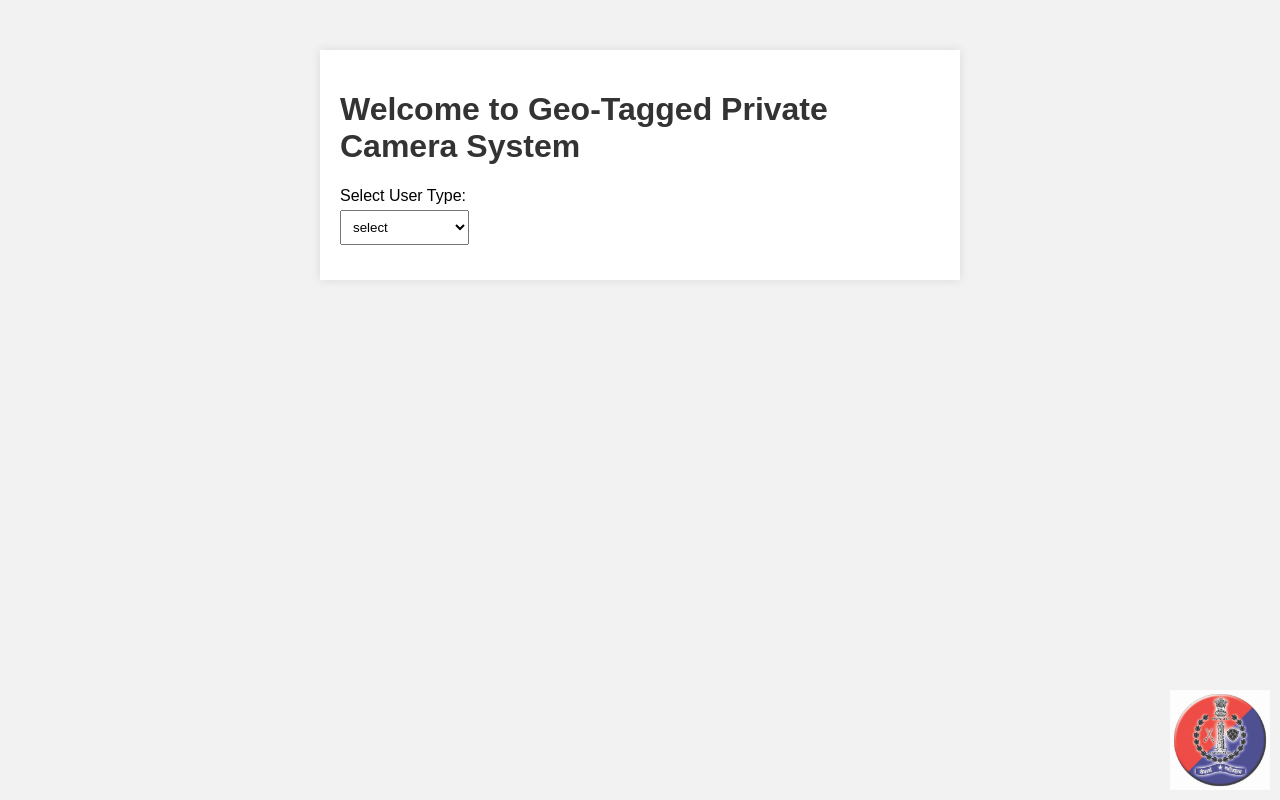
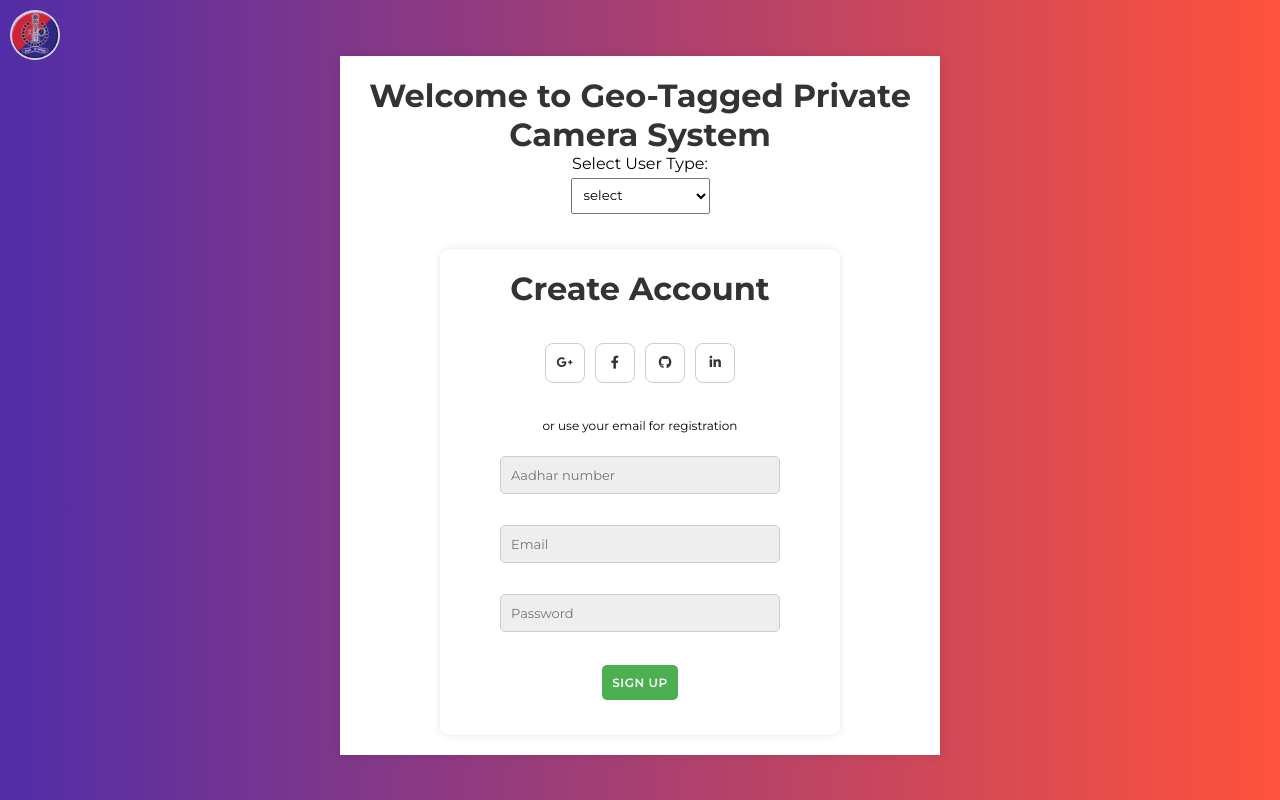
Before and after one commit to Atharshbharathkumar/RJPOLICE_HACK_1084_Security-Fighterz_6, a plain HTML site: page index1.html in a window 1280 px wide. Drawn offline with Linux system fonts and the light colour scheme.

Commit message:
Update index1.html

```diff
--- a/index1.html
+++ b/index1.html
@@ -1,28 +1,94 @@
 <!DOCTYPE html>
 <html lang="en">
+
 <head>
+  <meta charset="UTF-8">
+  <meta name="viewport" content="width=device-width, initial-scale=1.0">
+  <link rel="stylesheet" href="https://cdnjs.cloudflare.com/ajax/libs/font-awesome/6.4.2/css/all.min.css">
+  <link rel="stylesheet" href="style.css">
+  <link rel="stylesheet" href="raj.css">
   <style>
+    body {
+      margin: 0;
+      padding: 0;
+      font-family: Arial, sans-serif;
+    }
+
     #policeLogoContainer {
       position: fixed;
-  bottom: 10px;
-  right: 10px;
-  max-width: 100px;
-  max-height: 100px;
+      top: 10px;
+      left: 10px;
+      width: 50px;
+      height: 50px;
       opacity: 0.8;
+      transition: opacity 0.3s ease;
+    }
+
+    #policeLogoContainer:hover {
+      opacity: 1;
     }
 
     #policeLogoContainer img {
       width: 100%;
       height: 100%;
+      border-radius: 50%;
     }
 
+    #app {
+      margin-top: 60px; /* Adjust margin to make space for the logo */
+      display: flex;
+      flex-direction: column;
+      align-items: center;
+      text-align: center;
+    }
+
+    .container {
+      width: 100%;
+      max-width: 400px; /* Adjust the maximum width as needed */
+      margin-top: 20px; /* Adjust the top margin as needed */
+      background-color: #fff;
+      border-radius: 10px;
+      box-shadow: 0 0 10px rgba(0, 0, 0, 0.1);
+      padding: 20px;
+    }
+
+    .container h1 {
+      color: #333;
+    }
+
+    .container form {
+      display: flex;
+      flex-direction: column;
+      gap: 15px;
+    }
+
+    .container input {
+      width: 100%;
+      padding: 10px;
+      border: 1px solid #ccc;
+      border-radius: 5px;
+      box-sizing: border-box;
+    }
+
+    .container button {
+      background-color: #4caf50;
+      color: #fff;
+      padding: 10px;
+      border: none;
+      border-radius: 5px;
+      cursor: pointer;
+    }
+
+    /* ... rest of your styles ... */
   </style>
-  <meta charset="UTF-8">
-  <meta name="viewport" content="width=device-width, initial-scale=1.0">
-  <link rel="stylesheet" href="raj.css">
-  <title>Geo-Tagged Private Camera System</title>
+  <title>Integrated System</title>
 </head>
+
 <body>
+  <div id="policeLogoContainer">
+    <img src="Rajasthan-Police.jpg" alt="Rajasthan Police Logo">
+  </div>
+
   <div id="app">
     <h1>Welcome to Geo-Tagged Private Camera System</h1>
     <div id="content">
@@ -35,13 +101,27 @@
       <div id="userInterface"></div>
     </div>
 
-
-    <div id="policeLogoContainer">
-      <img src="Rajasthan-Police.jpg" alt="Rajasthan Police Logo">
+    <div class="container" id="container">
+      <form>
+        <h1>Create Account</h1>
+        <div class="social-icons">
+          <a href="#" class="icon"><i class="fa-brands fa-google-plus-g"></i></a>
+          <a href="#" class="icon"><i class="fa-brands fa-facebook-f"></i></a>
+          <a href="#" class="icon"><i class="fa-brands fa-github"></i></a>
+          <a href="#" class="icon"><i class="fa-brands fa-linkedin-in"></i></a>
         </div>
+        <span>or use your email for registration</span>
+        <input type="Aadhar number" placeholder="Aadhar number">
+        <input type="email" placeholder="Email">
+        <input type="password" placeholder="Password">
+        <button>Sign Up</button>
+      </form>
     </div>
 
     <script src="app.js"></script>
     <script src="raj.js"></script>
+    <script src="script.js"></script>
+  </div>
 </body>
+
 </html>
```
Lines whose indentation alone changed are shown as unchanged.
